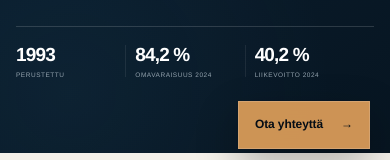
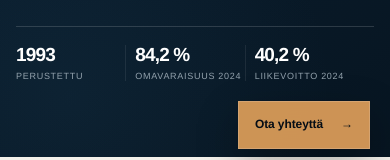
Before and after one commit to Jambovisuaalit/jkp-group-website, a Next.js app: page / in a window 390 px wide. Shown: the part 675-835 px from the top of the page. Built offline with nearby package versions, Linux system fonts and the light colour scheme; no server answers.

Commit message:
QA: improve 390px proof label readability
* Fix 390px proof label readability

* Restore hero visual style; keep mobile QA fix only

```diff
--- a/app/globals.css
+++ b/app/globals.css
@@ -777,7 +777,7 @@ a.property-card:hover { transform: translateY(-4px); box-shadow: var(--shadow-so
   .hero h1, .subhero h1 { font-size:44px; }
   .hero-lead, .subhero p { font-size:16px; }
   .proof-row strong { font-size:19px; }
-  .proof-row span { font-size:6.5px; }
+  .proof-row span { font-size:9px; }
 }
 
 @media (prefers-reduced-motion: reduce) {
```
